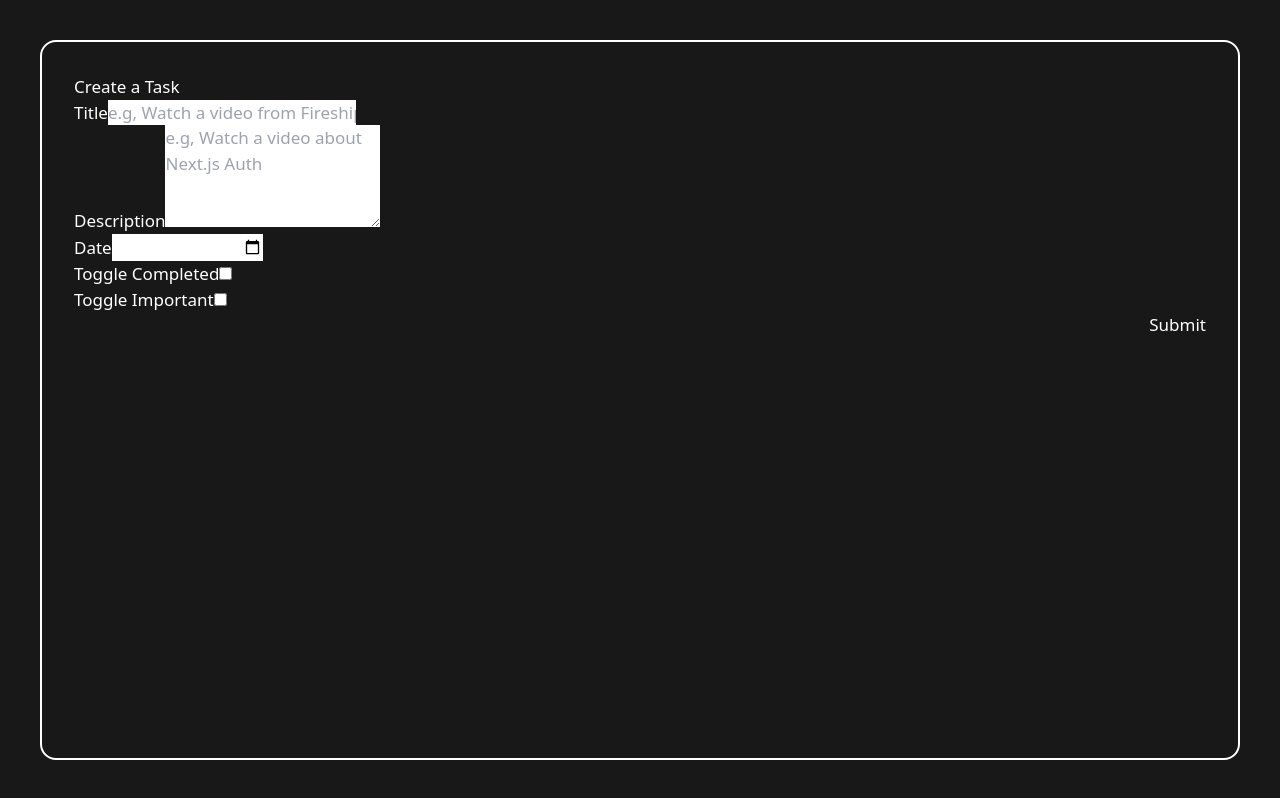
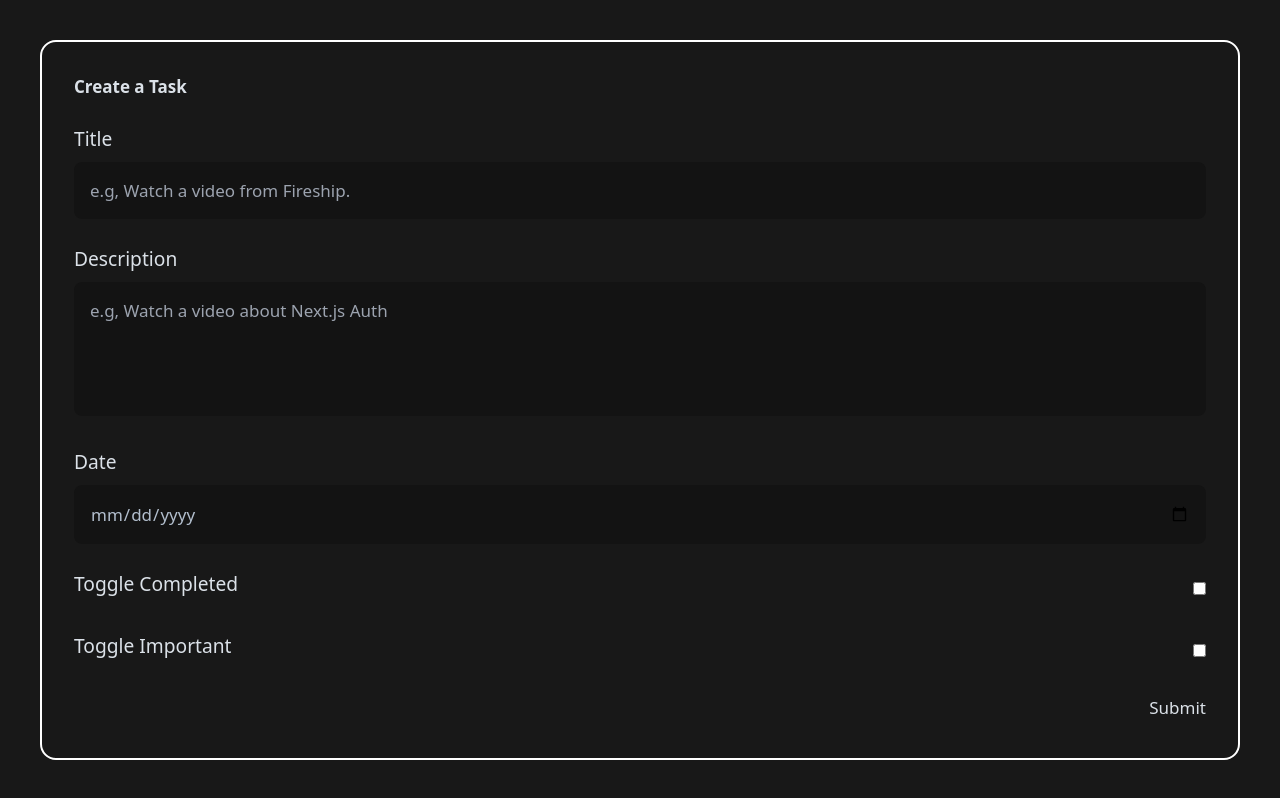
Before and after one commit to AndriyPolukhin/board_manager, a Next.js app: page / in a window 1280 px wide. Built offline with nearby package versions, Linux system fonts and the light colour scheme; no server answers.

Commit message:
Added CreateContent form styles

```diff
--- a/app/components/Modals/CreateContent.tsx
+++ b/app/components/Modals/CreateContent.tsx
@@ -128,6 +128,83 @@ const CreateContent = () => {
 	)
 }
 
-const CreateContentStyled = styled.form``
+const CreateContentStyled = styled.form`
+	> h1 {
+		font-size: clamp(1.2rem, 1.6rem);
+		font-weight: 600;
+	}
+
+	color: ${(props) => props.theme.colorGrey1};
+
+	.input-control {
+		position: relative;
+		margin: 1.6rem 0;
+		font-weight: 500;
+
+		@media screen and (max-width: 450px) {
+			margin: 1rem 0;
+		}
+
+		label {
+			margin-bottom: 0.5rem;
+			display: inline-block;
+			font-size: clamp(0.9rem, 5vw, 1.2rem);
+
+			span {
+				color: ${(props) => props.theme.colorGray3};
+			}
+		}
+
+		input,
+		textarea {
+			width: 100%;
+			padding: 1rem;
+			resize: none;
+
+			background-color: ${(props) => props.theme.colorGreyDark};
+			color: ${(props) => props.theme.colorGrey2};
+			border-radius: 0.5rem;
+		}
+	}
+
+	.submit-btn button {
+		transition: all 0.35s ease-in-out;
+
+		@media screen and (max-width: 500px) {
+			font-size: 0.9rem !important;
+			padding: 0.6rem 1rem !important;
+
+			i {
+				font-size: 1.2rem !important;
+				margin-right: 0.5rem !important;
+			}
+		}
+
+		i {
+			color: ${(props) => props.theme.colorGrey0};
+		}
+
+		&:hover {
+			background: ${(props) => props.theme.colorPrimaryGreen} !important;
+			color: ${(props) => props.theme.colorWhite} !important;
+		}
+	}
+
+	.toggler {
+		display: flex;
+		align-items: center;
+		justify-content: space-between;
+
+		cursor: pointer;
+
+		label {
+			flex: 1;
+		}
+
+		input {
+			width: initial;
+		}
+	}
+`
 
 export default CreateContent
```
